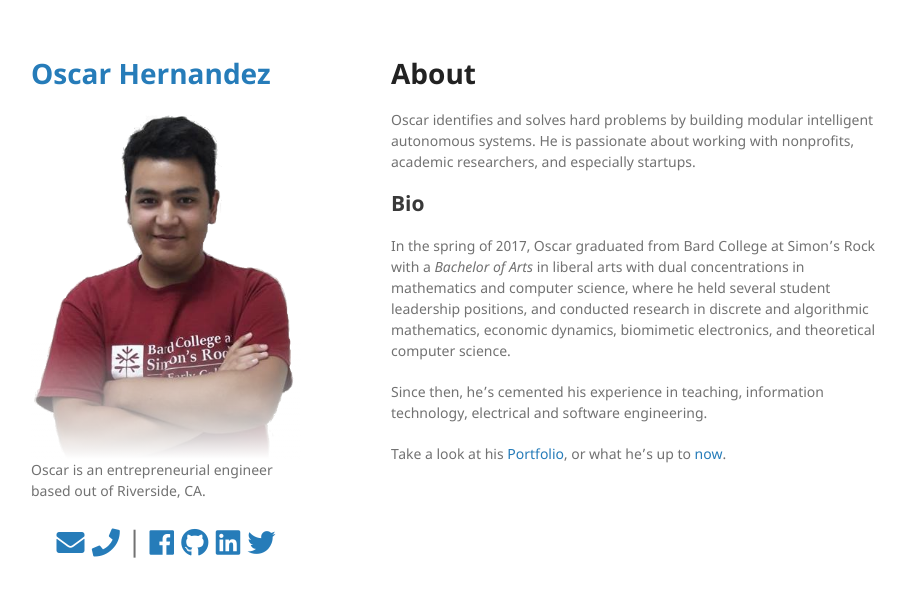
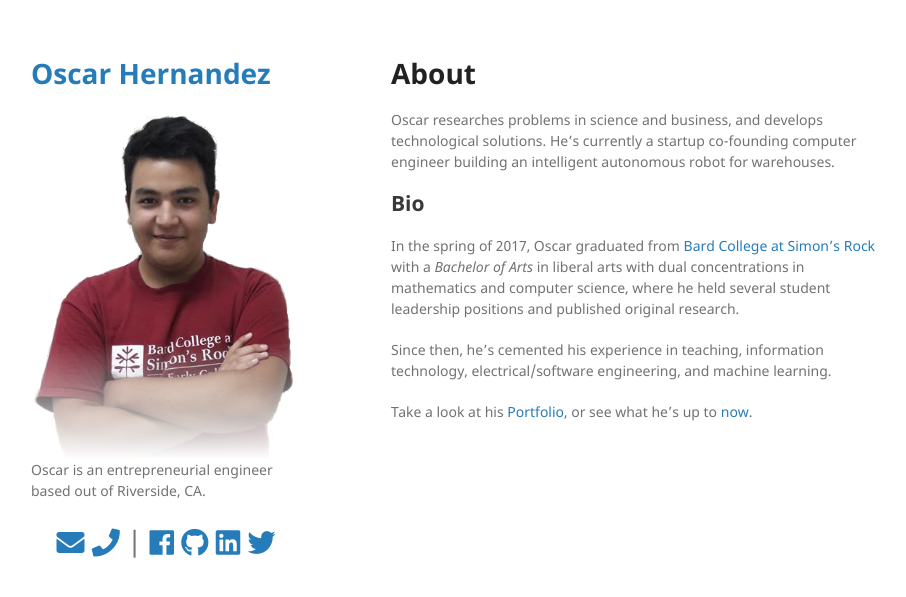
Before and after one commit to mathemonads/mathemonads.github.io, a Jekyll site: the page built from index.md, in a window 1280 px wide. Shown: the top 597 px of the page, without its empty margins (179-1085 px from the left). Built offline with Jekyll 4.4.1, drawn with Linux system fonts in a browser that asks for light colours; nearby versions of some CDN libraries.

Commit message:
edit home and portfolio

```diff
--- a/index.md
+++ b/index.md
@@ -5,12 +5,12 @@ layout: default
 
 # About
 
-Oscar identifies and solves hard problems by building modular intelligent autonomous systems.
-He is passionate about working with nonprofits, academic researchers, and especially startups.
+Oscar researches problems in science and business, and develops technological solutions.
+He's currently a startup co-founding computer engineer building an intelligent autonomous robot for warehouses.
 
 ## Bio
-In the spring of 2017, Oscar graduated from Bard College at Simon's Rock with a _Bachelor of Arts_ in liberal arts with dual concentrations in mathematics and computer science, where he held several student leadership positions, and conducted research in discrete and algorithmic mathematics, economic dynamics, biomimetic electronics, and theoretical computer science.
+In the spring of 2017, Oscar graduated from [Bard College at Simon's Rock](https://simons-rock.edu "Simon's Rock") with a _Bachelor of Arts_ in liberal arts with dual concentrations in mathematics and computer science, where he held several student leadership positions and published original research.
 
-Since then, he's cemented his experience in teaching, information technology, electrical and software engineering.
+Since then, he's cemented his experience in teaching, information technology, electrical/software engineering, and machine learning.
 
-Take a look at his [Portfolio](/portfolio "Portfolio"), or what he's up to [now](/blog/now "Now").
+Take a look at his [Portfolio](/portfolio "Portfolio"), or see what he's up to [now](/blog/now "Now").
```
Also changed, not shown: portfolio/index.md (+4 -3 lines).
